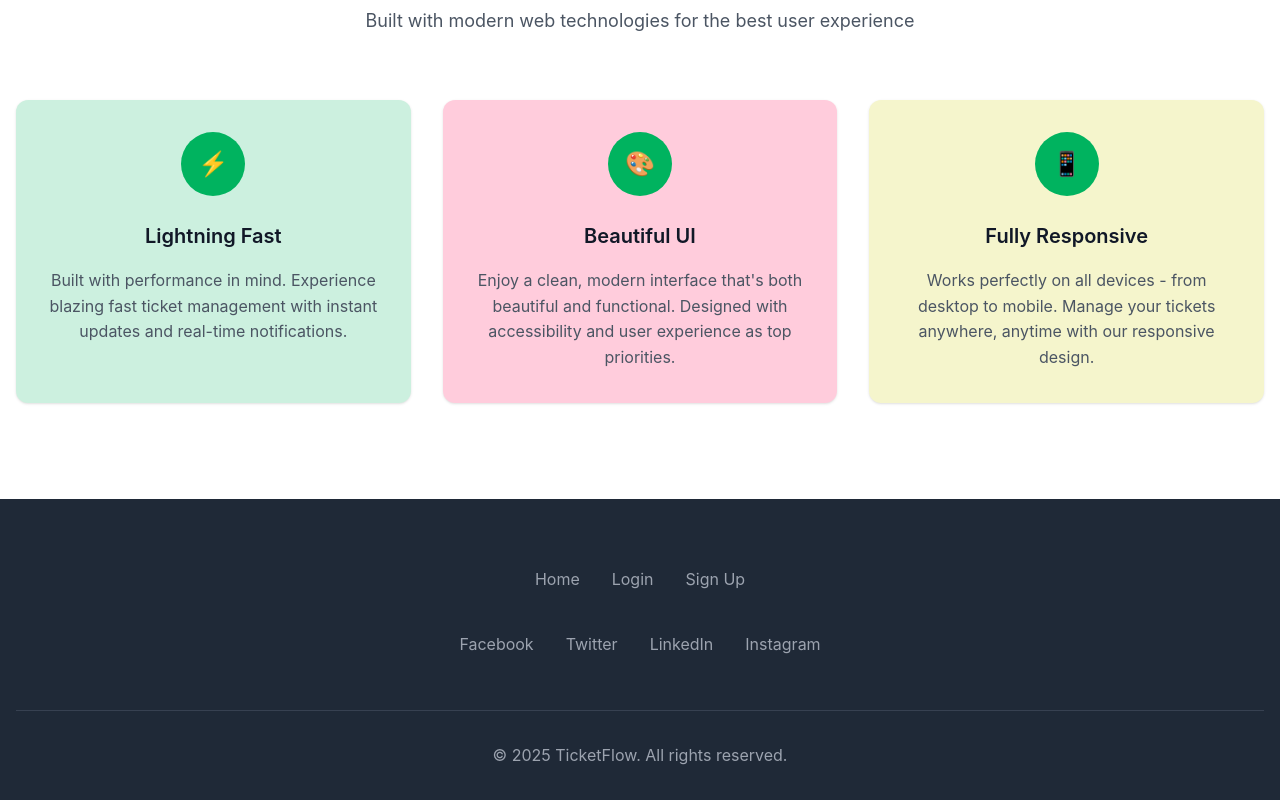
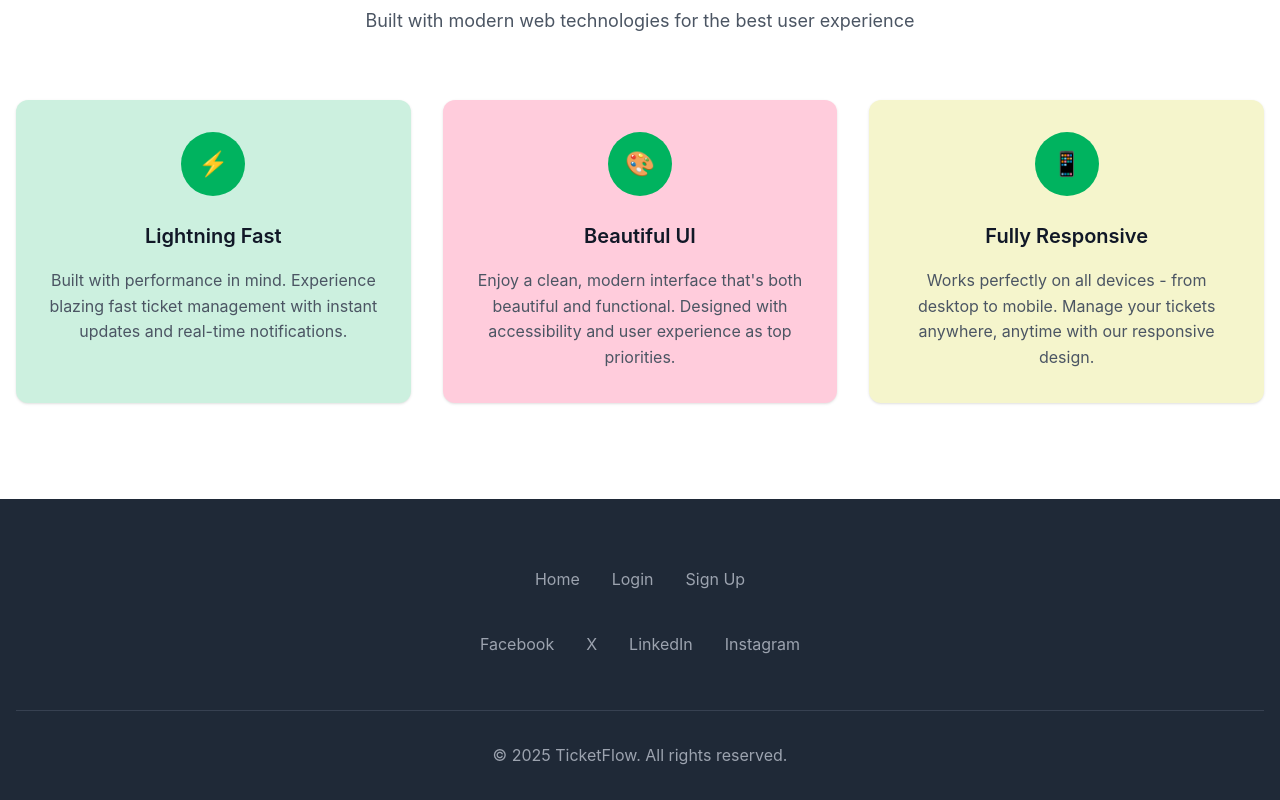
Before and after one commit to tolulope-i/hng-ticketflow-vue, a Vue app: page / in a window 1280 px wide. Shown: the part 679-1479 px from the top of the page. Built offline with nearby package versions, Linux system fonts and the light colour scheme.

Commit message:
adding social links

```diff
--- a/src/components/Footer.vue
+++ b/src/components/Footer.vue
@@ -14,16 +14,16 @@
         <div className="footer-section socials">
           <ul>
             <li>
-              <router-link to="">Facebook</router-link>
+              <router-link to="https://www.facebook.com/marvelous.ilesanmi.9">Facebook</router-link>
             </li>
             <li>
-              <router-link to="">Twitter</router-link>
+              <router-link to="https://x.com/dev__tolu?t=Y-q7l2pvY5032cfCsZp2mA&s=08">X</router-link>
             </li>
             <li>
-              <router-link to="">LinkedIn</router-link>
+              <router-link to="https://www.linkedin.com/in/tolulope-ilesanmi?">LinkedIn</router-link>
             </li>
             <li>
-              <router-link to="">Instagram</router-link>
+              <router-link to="https://www.instagram.com/tolu__nimi?igsh=MXN6M29yeXJhN3Z3Ng==">Instagram</router-link>
             </li>
           </ul>
         </div>
```
